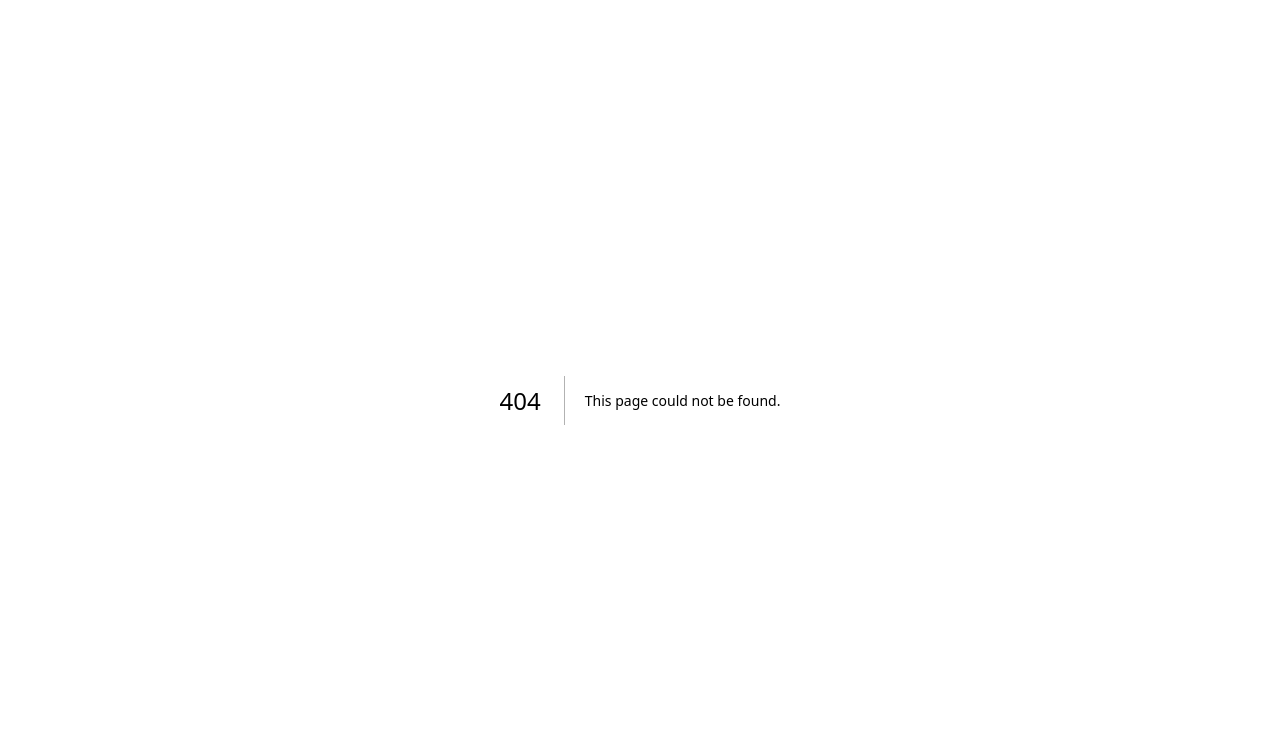
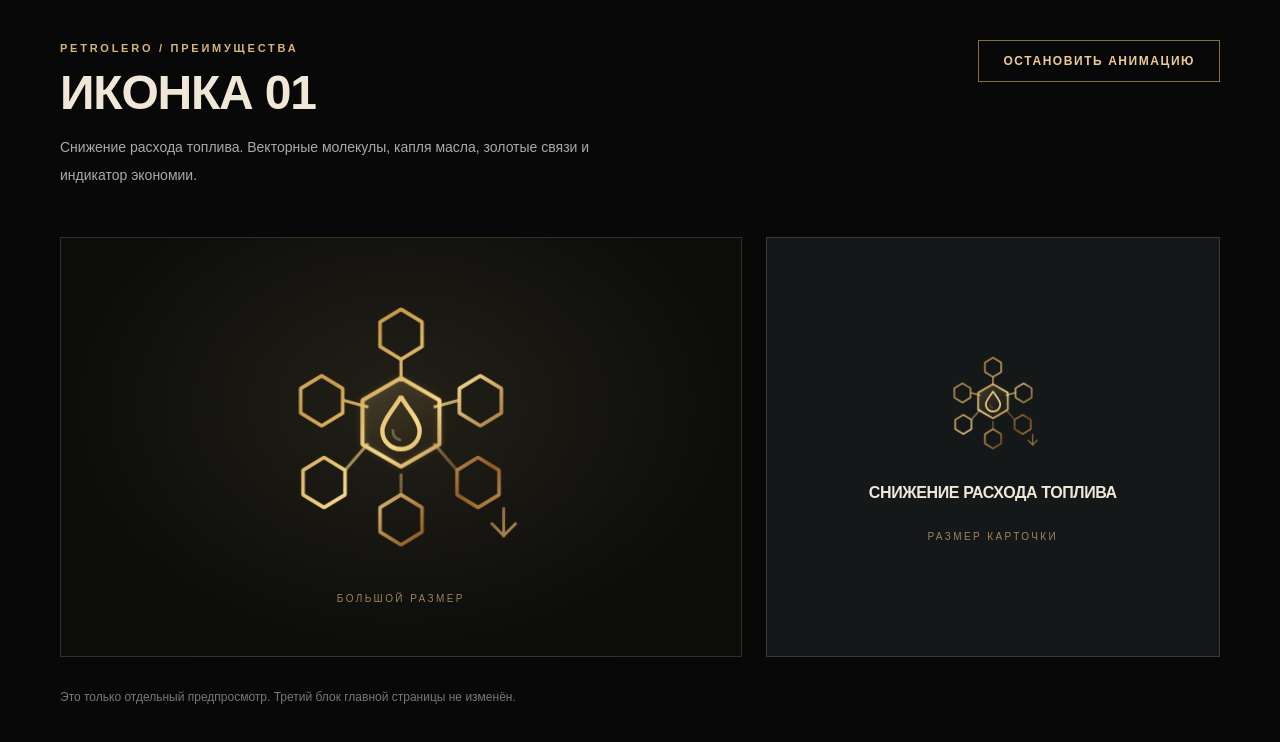
Before and after one commit to HimikoRiver/petrolero-store, a Next.js app: page /icons-demo in a window 1280 px wide. Before the commit this address had no page. Shown: the top 742 px of the page. Built offline with nearby package versions, Linux system fonts and the light colour scheme.

Commit message:
feat: preview animated fuel economy SVG at card and hero sizes without changing homepage

```diff
--- /dev/null
+++ b/src/app/icons-demo/page.tsx
@@ -0,0 +1,61 @@
+"use client";
+
+import { useState } from "react";
+import FuelEconomyIcon from "@/components/icons/FuelEconomyIcon";
+
+export default function IconsDemoPage() {
+  const [playing, setPlaying] = useState(true);
+
+  return (
+    <main className="min-h-svh bg-[#080808] px-6 py-10 text-[#f1e7d8] sm:px-12">
+      <div className="mx-auto max-w-[1160px]">
+        <header className="mb-12 flex flex-wrap items-start justify-between gap-6">
+          <div>
+            <p className="mb-3 text-[11px] font-bold tracking-[.25em] text-[#d7b47c]">
+              PETROLERO / ПРЕИМУЩЕСТВА
+            </p>
+            <h1 className="text-3xl font-extrabold uppercase tracking-tight sm:text-5xl">
+              Иконка 01
+            </h1>
+            <p className="mt-4 max-w-[580px] text-sm leading-7 text-white/65">
+              Снижение расхода топлива. Векторные молекулы, капля масла,
+              золотые связи и индикатор экономии.
+            </p>
+          </div>
+          <button
+            type="button"
+            className="border border-[#d7b47c]/60 px-6 py-3 text-xs font-semibold uppercase tracking-[.13em] text-[#edca97] hover:bg-[#d7b47c]/10 focus-visible:outline-2 focus-visible:outline-offset-4 focus-visible:outline-[#d7b47c]"
+            onClick={() => setPlaying((value) => !value)}
+          >
+            {playing ? "Остановить анимацию" : "Включить анимацию"}
+          </button>
+        </header>
+
+        <div className="grid gap-6 md:grid-cols-[1.2fr_.8fr]">
+          <section className="flex min-h-[420px] flex-col items-center justify-center gap-6 border border-[#e2bc7a]/20 bg-[radial-gradient(ellipse_at_50%_40%,#222017_0%,#0d0d0c_68%)] p-6">
+            <FuelEconomyIcon
+              animated={playing}
+              width={280}
+              height={280}
+            />
+            <span className="text-[10px] uppercase tracking-[.24em] text-[#d7b47c]/70">Большой размер</span>
+          </section>
+          <section className="flex min-h-[420px] flex-col items-center justify-center gap-6 border border-[#e2bc7a]/20 bg-[#151819] p-6">
+            <FuelEconomyIcon
+              animated={playing}
+              width={108}
+              height={108}
+            />
+            <h2 className="text-center text-base font-bold uppercase tracking-tight">
+              Снижение расхода топлива
+            </h2>
+            <span className="text-[10px] uppercase tracking-[.24em] text-[#d7b47c]/70">Размер карточки</span>
+          </section>
+        </div>
+        <p className="mt-7 text-xs leading-6 text-white/45">
+          Это только отдельный предпросмотр. Третий блок главной страницы не изменён.
+        </p>
+      </div>
+    </main>
+  );
+}
```
